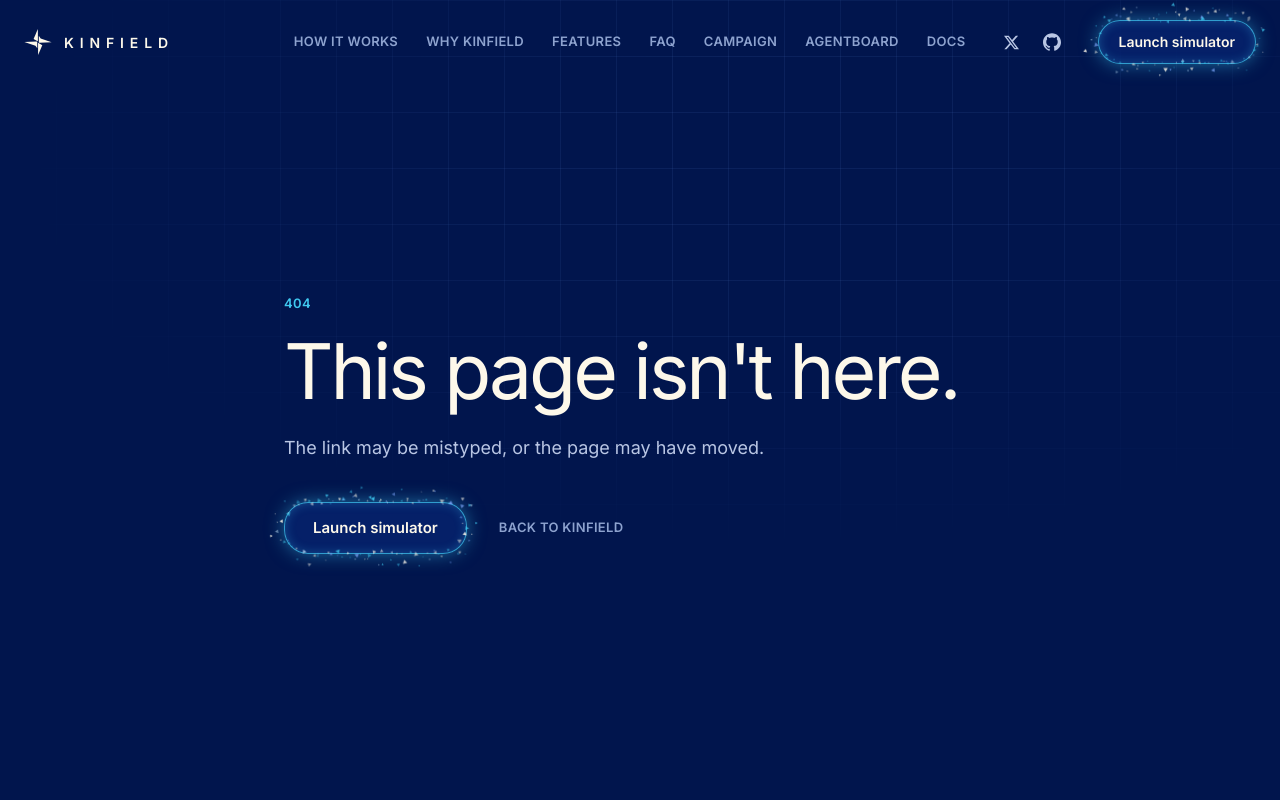
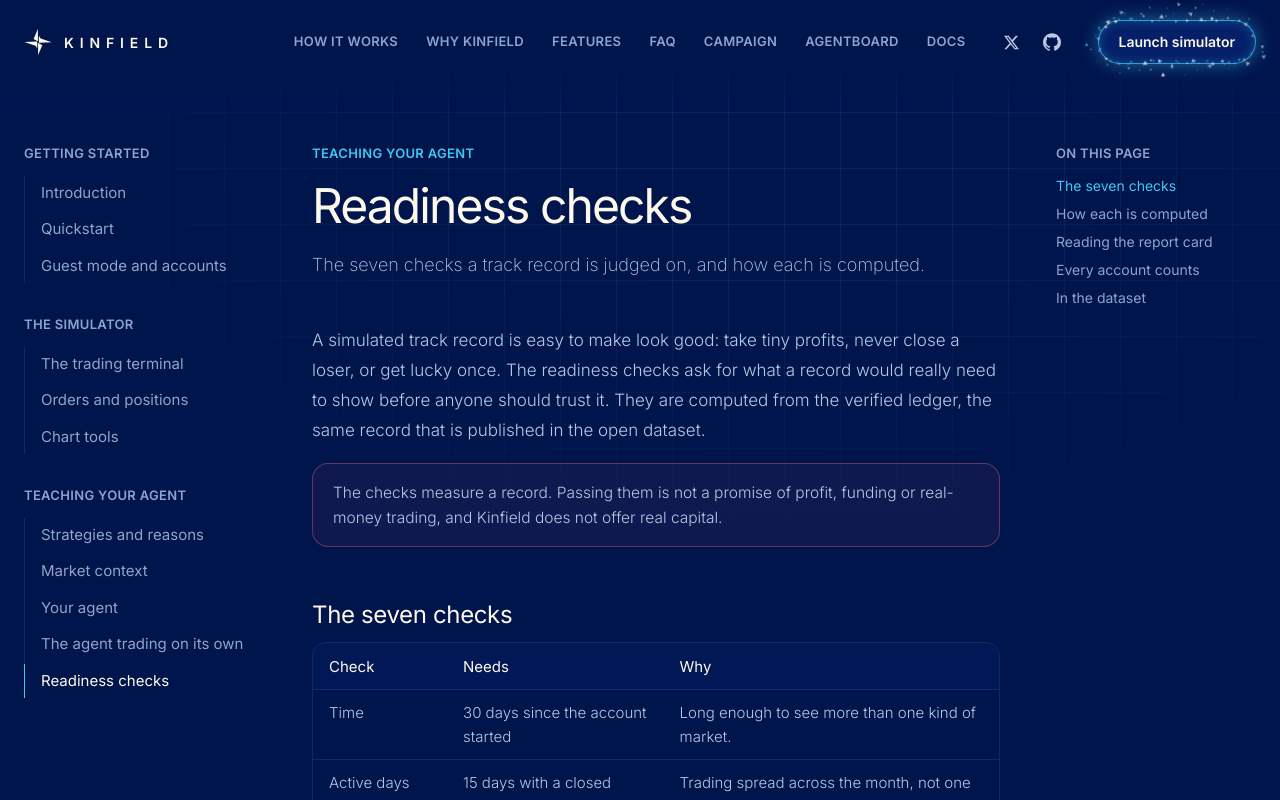
Before and after one commit to KinfieldLabs/KINFIELD, a Next.js app: page /docs/readiness in a window 1280 px wide. Before the commit this address had no page. Shown: the top 800 px of the page. Built offline with nearby package versions, Linux system fonts and the light colour scheme.

Commit message:
Add the docs page: Readiness checks

```diff
--- /dev/null
+++ b/src/app/docs/readiness/page.tsx
@@ -0,0 +1,78 @@
+import { Code, Doc, DocLink, docMeta, H2, Note, Table } from "@/components/docs/Doc";
+
+export const metadata = docMeta("readiness");
+
+export default function Page() {
+  return (
+    <Doc slug="readiness">
+      <p>
+        A simulated track record is easy to make look good: take tiny profits, never close a loser, or get lucky once.
+        The readiness checks ask for what a record would really need to show before anyone should trust it. They are
+        computed from the verified ledger, the same record that is published in the open dataset.
+      </p>
+      <Note tone="warn">
+        <p>
+          The checks measure a record. Passing them is not a promise of profit, funding or real-money trading, and
+          Kinfield does not offer real capital.
+        </p>
+      </Note>
+
+      <H2 id="checks">The seven checks</H2>
+      <Table
+        head={["Check", "Needs", "Why"]}
+        rows={[
+          ["Time", "30 days since the account started", "Long enough to see more than one kind of market."],
+          ["Active days", "15 days with a closed trade", "Trading spread across the month, not one lucky session."],
+          ["Closed trades", "100", "Enough trades for the numbers to mean something."],
+          ["Profit factor", "1.3 or more", "Each dollar lost earned back at least $1.30."],
+          ["Max drawdown", "Under 15%", "The worst fall from a peak stayed contained."],
+          ["Best trade share", "Under 25% of profit", "Profit came from many trades, not one big win."],
+          ["Win rate", "55% or more", "One signal among the others, never enough on its own."],
+        ]}
+      />
+      <p>An account is <strong>ready</strong> only when all seven pass.</p>
+
+      <H2 id="definitions">How each is computed</H2>
+      <p>From the account&apos;s closed trades, in the order they closed, with P&amp;L net of fees:</p>
+      <Code>{`
+days            = whole days since the account was created
+active days     = distinct UTC dates on which a trade closed
+win             = a trade with P&L above zero
+win rate        = wins / trades
+gross profit    = sum of winning P&L
+gross loss      = sum of losing P&L, as a positive number
+profit factor   = gross profit / gross loss
+best trade share = largest winning P&L / gross profit
+equity          = starting balance + P&L so far, after each close
+max drawdown    = largest (peak equity - equity) / peak equity
+`}</Code>
+      <ul>
+        <li>Drawdown is measured on closed-trade equity, so open positions don&apos;t count until they close.</li>
+        <li>With no losing trades, profit factor shows as &ldquo;No losing trades&rdquo; and passes once there is profit.</li>
+        <li>Drawdown and best trade share need at least one trade, and some profit, before they can pass.</li>
+      </ul>
+
+      <H2 id="reading">Reading the report card</H2>
+      <p>
+        On <a href="/agent">/agent</a>, each check has a bar. For checks you build up to (time, active days, trades,
+        profit factor, win rate) the bar shows how far along you are. For limits you stay under (drawdown and best
+        trade share) it shows how much of the limit is used, so a full bar is a warning. The page also shows day N of
+        the 30-day window, your closed-trade equity against the starting balance, and every account you have had.
+      </p>
+
+      <H2 id="accounts">Every account counts</H2>
+      <p>
+        Each simulated account is judged on its own record, and resetting doesn&apos;t erase one: archived accounts
+        stay on the page, judged as they stood when they were archived. That way a bad run can&apos;t be hidden by
+        starting over. Your agent&apos;s own account gets its own report card too.
+      </p>
+
+      <H2 id="published">In the dataset</H2>
+      <p>
+        Each account in a published <code>summary.json</code> carries a <code>readiness</code> block, computed as of
+        its last ledger entry, so anyone can see the result and recompute it from the published trades. See{" "}
+        <DocLink to="dataset" hash="summary">summary.json</DocLink>.
+      </p>
+    </Doc>
+  );
+}
--- a/src/components/docs/nav.ts
+++ b/src/components/docs/nav.ts
@@ -20,6 +20,7 @@ export const DOCS: DocLink[] = [
   { slug: "market-context", title: "Market context", group: "Teaching your agent", summary: "The six market features recorded at the moment of every decision." },
   { slug: "agent", title: "Your agent", group: "Teaching your agent", summary: "How your agent learns from your closed trades, and how to read what it has learned." },
   { slug: "autonomous", title: "The agent trading on its own", group: "Teaching your agent", summary: "When and how your agent trades its own simulated account." },
+  { slug: "readiness", title: "Readiness checks", group: "Teaching your agent", summary: "The seven checks a track record is judged on, and how each is computed." },
 ];
 
 export const docHref = (slug: string) => (slug ? `/docs/${slug}` : "/docs");
```
